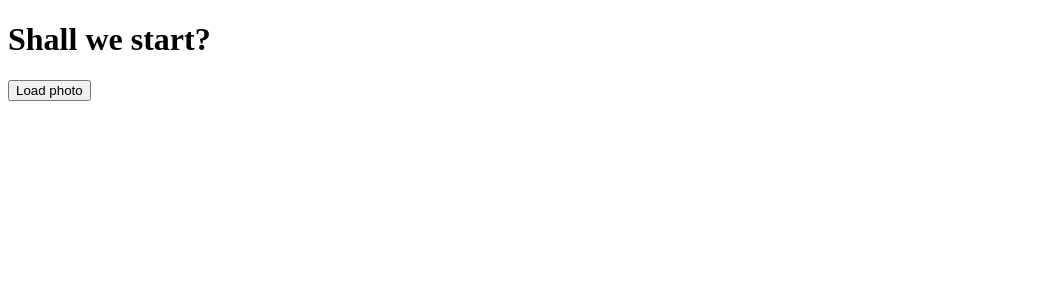
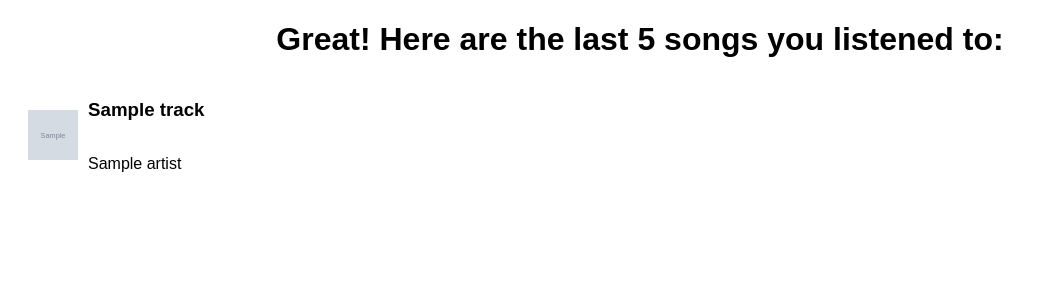
Before and after one commit to violangg/CPAC22-Project, a Django app: template django_cpac/MuPo/templates/postauth.html in a window 1280 px wide. Shown: the top 300 px of the page, without its empty margins (0-1056 px from the left). Run offline with Django 4.2, Linux system fonts and the light colour scheme; the template is opened without the code that fills it: most values are stand-ins (such as "Sample title", 1, 10 or a date in 2020); grey boxes marked "Sample" are stand-in pictures.

Commit message:
qualche progresso con django

```diff
--- a/django_cpac/MuPo/templates/postauth.html
+++ b/django_cpac/MuPo/templates/postauth.html
@@ -1,10 +1,71 @@
-<!DOCTYPE html>
+<!-- <!DOCTYPE html>
 <html>
 <head>
   <title>MuPo</title>
 </head>
 <body>
-  <h1>Shall we start?</h1>
+  <h1>Great! Here are the last 5 songs you listened to:</h1>
+  <ul>
+    {% for track in tracks %}
+        <li>
+            <img src="{{ track.album_cover_url }}" alt="{{ track.name }} cover">
+            <span>{{ track.name }} - {{ track.artist }}</span>
+        </li>
+    {% endfor %}
+  </ul>
   <button>Load photo</button>
 </body>
+</html> -->
+
+<!DOCTYPE html>
+<html>
+<head>
+    <title>MuPo</title>
+    <style>
+        body {
+            font-family: Arial, sans-serif;
+        }
+
+        h1 {
+            text-align: center;
+        }
+
+        ul {
+            list-style-type: none;
+            padding: 0;
+            margin: 20px;
+        }
+
+        li {
+            display: flex;
+            align-items: center;
+            margin-bottom: 10px;
+        }
+
+        .album-cover {
+            width: 50px;
+            height: 50px;
+            margin-right: 10px;
+        }
+
+        .track-info {
+            display: flex;
+            flex-direction: column;
+        }
+    </style>
+</head>
+<body>
+    <h1>Great! Here are the last 5 songs you listened to:</h1>
+    <ul>
+        {% for track in tracks %}
+            <li>
+                <img class="album-cover" src="{{ track.album_cover_url }}" alt="{{ track.name }} cover">
+                <div class="track-info">
+                    <h3>{{ track.name }}</h3>
+                    <p>{{ track.artist }}</p>
+                </div>
+            </li>
+        {% endfor %}
+    </ul>
+</body>
 </html>
--- a/django_cpac/MuPo/urls.py
+++ b/django_cpac/MuPo/urls.py
@@ -1,19 +1,9 @@
 from django.urls import path
-from .views import index, spotify_auth, spotify_callback, postauth
+from .views import index, postauth
 
 urlpatterns = [
     path('', index, name='index'),
-    path('spotify_auth', spotify_auth, name='spotify_auth'),
-    path('spotify_callback', spotify_callback, name='spotify_callback'),
-    path('postauth', postauth, name='postauth'),
+    # path('spotify_auth', spotify_auth, name='spotify_auth'),
+    # path('spotify_callback', spotify_callback, name='spotify_callback'),
+    path('postauth/', postauth, name='postauth'),
 ]
-
-from django.urls import path
-from . import views
-
-urlpatterns = [
-    path('', views.index, name='index'),
-    path('spotify_auth', views.spotify_auth, name='spotify_auth'),
-    path('spotify_callback', views.spotify_callback, name='spotify_callback'),
-    path('postauth/', views.postauth, name='postauth'),
-]
```
Also changed, not shown: django_cpac/MuPo/views.py (+30 -15 lines), django_cpac/MuPo/spotify.py (line endings or trailing spaces), 2 other files.
